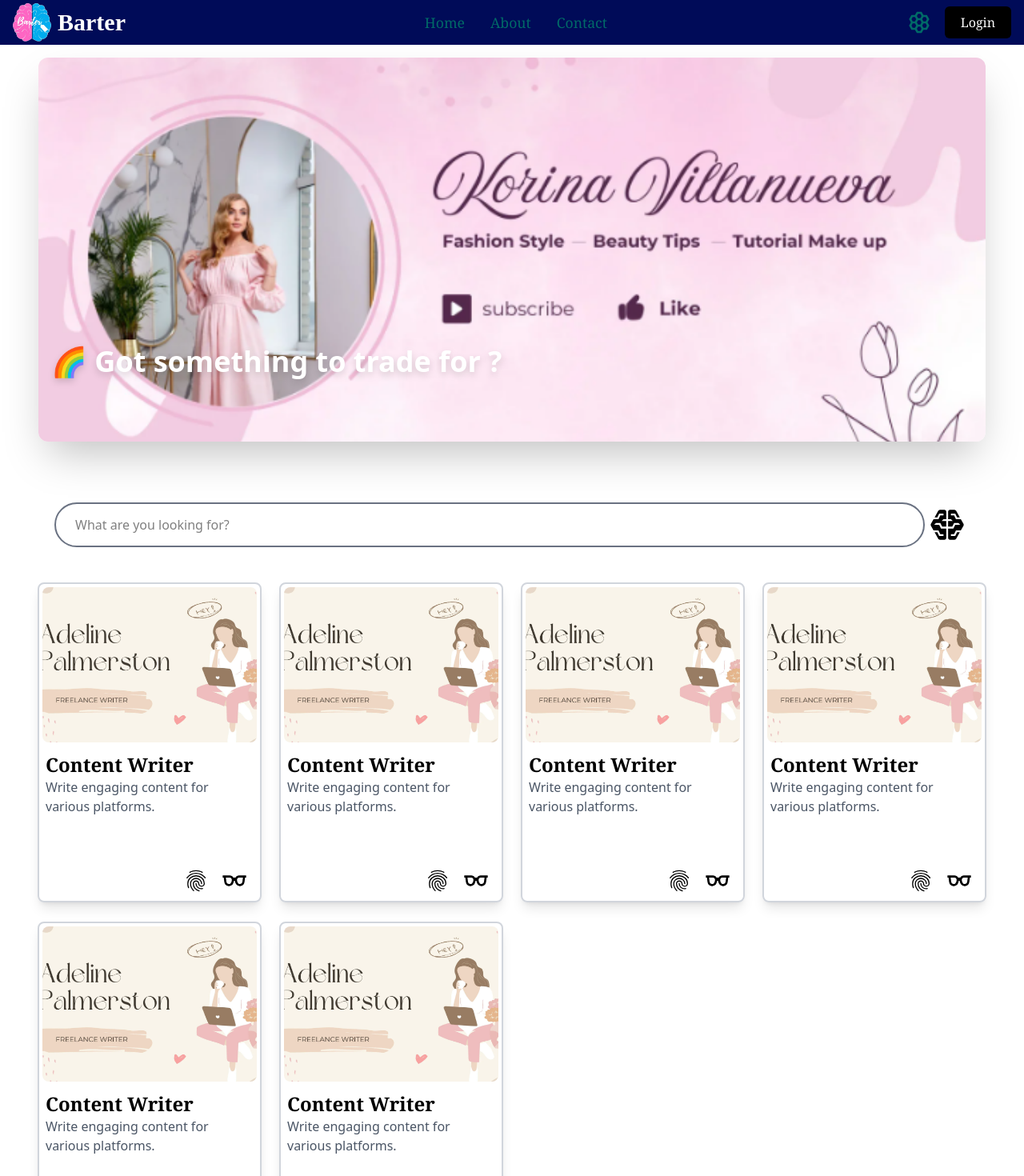
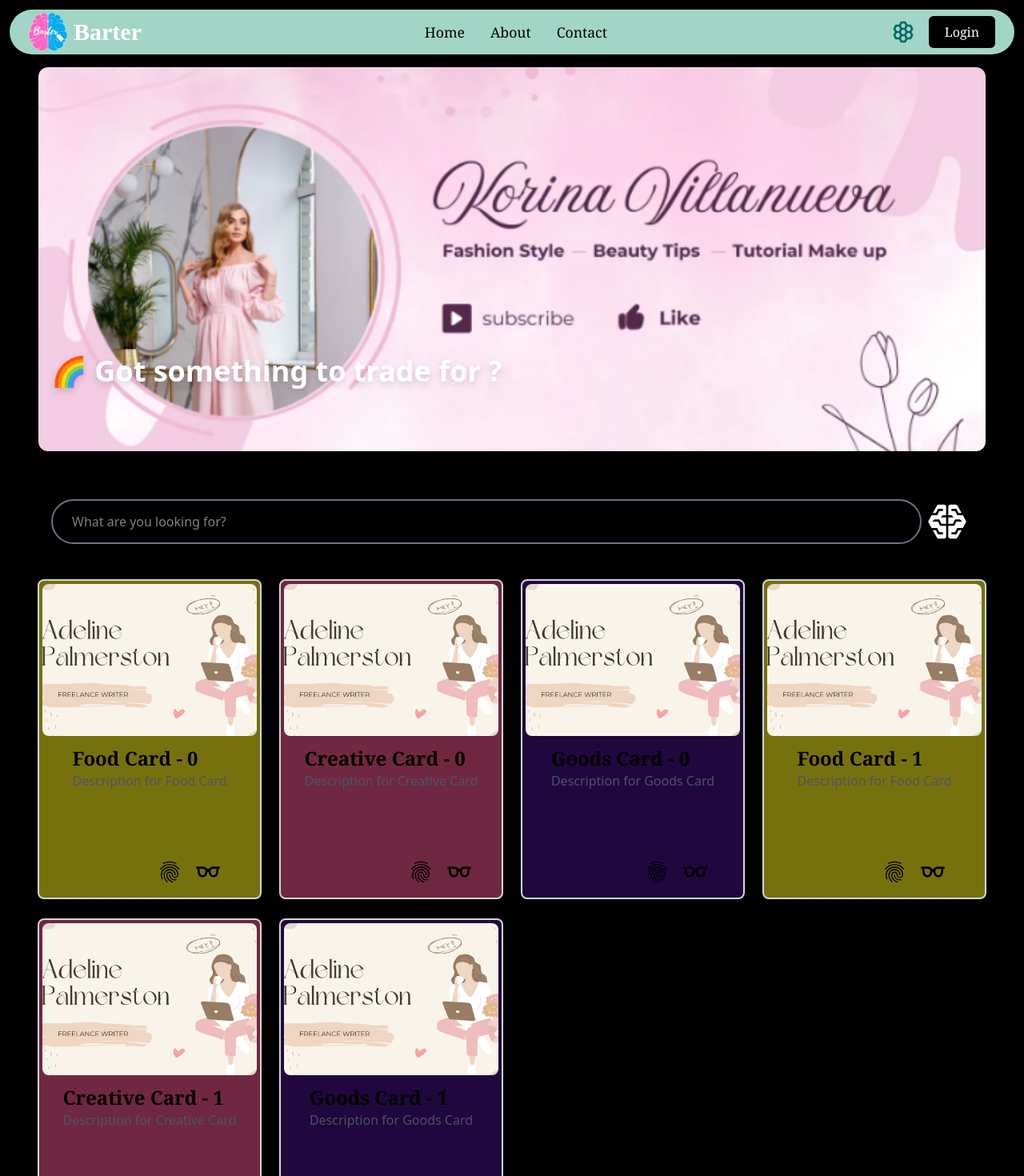
Before and after one commit to iam-aadityasingh/tradenest, a React (Vite) app: page / in a window 1280 px wide. Shown: the top 1470 px of the page at 80% size. Built offline with nearby package versions, Linux system fonts and the light colour scheme; a web font is replaced by a local one.

Commit message:
Changed website theme and placing of components

```diff
--- a/src/App.tsx
+++ b/src/App.tsx
@@ -6,7 +6,7 @@ import Footer from './components/Footer/footer';
 export default function App() {
 
   return (
-    <div className="App">
+    <div className="App bg-black">
       <Navbar />
       <Dashboard />
       <Footer />
--- a/src/components/Card/card.tsx
+++ b/src/components/Card/card.tsx
@@ -3,22 +3,29 @@ import like from '../../assets/Card/card-like-dark.svg';
 import info from '../../assets/Card/card-info-dark.svg';
 import { Suspense } from 'react';
 
+interface CardProps {
+  title: string;
+  description: string;
+  category: string;
+  color: string;
+}
+
 const handleClick = () => {
   alert('Image Button Clicked!');
 }
 
-export default function card() {
+export default function card(cardProps: CardProps) {
   return (
     <div>
       <Suspense fallback={<div>Loading Card Content...</div>}>
-          <div className="card border-2 border-gray-300 rounded-lg shadow-lg p-1 h-100 w-70">
+          <div className={`${cardProps.category}-card border-2 border-gray-300 rounded-lg shadow-lg p-1 h-100 w-70 ${cardProps.color} flex flex-col justify-between items-center transaction duration-500 ease-in-out`}>
             <div className="card-img w-full h-[50%]">
               <img src={content_writer} alt="Content Writer" className="w-full h-full rounded-lg object-cover object-center"/>
             </div>
             <div className="card-content h-[50%] mt-2">
               <div className="card-text h-[70%] p-1">
-                <h2 className='font-bold text-black text-2xl serif'>Content Writer</h2>
-                <p className='text-gray-600'>Write engaging content for various platforms.</p>
+                <h2 className='font-bold text-black text-2xl serif'>{cardProps.title}</h2>
+                <p className='text-gray-600'>{cardProps.description}</p>
               </div>
               <div className="card-action h-[30%] flex justify-end items-center p-1 gap-2">
                 <div className="card-like flex items-center mr-2">
--- a/src/components/Dashboard/dashboard.tsx
+++ b/src/components/Dashboard/dashboard.tsx
@@ -1,3 +1,4 @@
+import '../../index.css';
 import { useEffect, useState, Suspense, lazy } from 'react';
 import banner1 from '../../assets/Dashboard/banner1.png';
 import banner2 from '../../assets/Dashboard/banner2.png';
@@ -18,12 +19,21 @@ export default function Dashboard() {
     return () => clearInterval(interval);
   }, []);
 
+  const cardData = [
+    { title: 'Food Card - 0', description: 'Description for Food Card', category: 'food', color: 'food-card' },
+    { title: 'Creative Card - 0', description: 'Description for Creative Card', category: 'fashion', color: 'creative-card'  },
+    { title: 'Goods Card - 0', description: 'Description for Goods Card', category: 'electronics', color: 'goods-card'  },
+    { title: 'Food Card - 1', description: 'Description for Food Card', category: 'food', color: 'food-card' },
+    { title: 'Creative Card - 1', description: 'Description for Creative Card', category: 'fashion', color: 'creative-card'  },
+    { title: 'Goods Card - 1', description: 'Description for Goods Card', category: 'electronics', color: 'goods-card'  },
+  ];
+
   return (
     <div className="dashboard-container">
       <Suspense fallback={<div>Loading Dashboard...</div>}>
         <div className="p-4 w-full max-w-[95vw] min-h-[75vh] mx-auto">
           {/* Image Slider */}
-          <div className="w-full rounded-xl overflow-hidden shadow-2xl mb-16 relative hover:translate-y-5 transition-transform duration-500 ease-in-out">
+          <div className="w-full top-3 rounded-xl overflow-hidden shadow-2xl mb-15 relative hover:translate-y-5 transition-transform duration-500 ease-in-out">
             <img
               src={sliderImages[current]}
               alt={`Slide ${current + 1}`}
@@ -50,8 +60,8 @@ export default function Dashboard() {
               justify-items-center
             "
           >
-            {Array.from({ length: 6 }).map((_, index) => (
-              <Card key={index} />
+            {cardData.map((card, index) => (
+              <Card key={index} title={card.title} description={card.description} category={card.category} color={card.color} />
             ))}
           </div>
         </div>
--- a/src/components/Footer/footer.tsx
+++ b/src/components/Footer/footer.tsx
@@ -19,7 +19,7 @@ export default function Footer() {
 
   return (
     <Suspense fallback={<div><big><i>Loading footer...</i></big></div>}>
-    <footer className="bg-[#FFF4B7] text-black py-12 px-6 w-full mt-12 shadow-inner">
+    <footer className="bg-[#CFFFE2] text-black py-12 px-6 w-full mt-12 shadow-inner">
       <div className="max-w-7xl mx-auto flex flex-col md:flex-row justify-between items-start gap-12">
         <div className="md:w-8/12">
           <h2 className="text-2xl font-bold">Barter</h2>
@@ -56,7 +56,7 @@ export default function Footer() {
       {visible && (
         <button
           onClick={scrollToTop}
-          className="fixed bottom-6 right-6 bg-[#006A67] text-white px-4 py-2 rounded-full shadow-lg hover:bg-black transition"
+          className="fixed bottom-6 right-6 bg-[#006A67] text-white px-4 py-2 rounded-full shadow-lg hover:bg-[#F6F6F6] hover:text-black transition duration-550"
         >
           ↑ Back to Top
         </button>
--- a/src/components/Navbar/navbar.tsx
+++ b/src/components/Navbar/navbar.tsx
@@ -15,9 +15,9 @@ export default function Navbar() {
   };
 
   return (
-    <div className="sticky top-0 z-50">
+    <div className="sticky top-3 z-50">
       <Suspense fallback={<div><big><i>Loading navbar...</i></big></div>}>
-        <div className="navbar h-14 bg-[#000B58] flex items-center justify-between px-4">
+        <div className="navbar h-14 bg-[#A2D5C6] flex items-center justify-between px-6 py-2 rounded-full top-3 ml-3 mr-3">
           <div className="logo flex items-center space-x-2">
             <img src={logo_white} alt="logo" className="h-12 w-12" />
             <h2 className='text-white logo-font text-3xl font-bold'>Barter</h2>
@@ -54,11 +54,10 @@ export default function Navbar() {
 
         {/* Side Navbar for Mobile */}
         <div
-          className={`sidebar md:hidden transition-[left] duration-500 ease-in-out absolute top-14 w-[250px] bg-[#003161] z-40
-          ${isToggled ? 'left-0' : '-left-[250px]'}`}
-          style={{ height: 'calc(100vh - 56px)' }}
+          className={`sidebar md:hidden transition-[left] duration-500 ease-in-out absolute top-15 w-[250px] bg-[#A2D5C6] z-40 rounded-4xl
+          ${isToggled ? 'left-3 top-15' : '-left-[250px]'}`}
+          style={{ height: 'calc(100vh - 100px)' }}
         >
-
           <Link to="/" className="side-link serif"><span className='side-link-text'>Home</span></Link>
           <Link to="/about" className="side-link serif"><span className='side-link-text'>About</span></Link>
           <Link to="/contact" className="side-link serif"><span className='side-link-text'>Contact</span></Link>
--- a/src/components/Searchbar/searchbar.tsx
+++ b/src/components/Searchbar/searchbar.tsx
@@ -1,14 +1,14 @@
 import { Suspense} from 'react'
-import search_icon from "../../assets/Searchbar/search-icon-dark.svg";
+import search_icon from "../../assets/Searchbar/search-icon-light.svg";
 
 export default function searchbar() {
   return (
     <div>
         <Suspense fallback={<div>Loading Searchbar...</div>}>
             <div className="searchbar-container flex items-center justify-center w-full h-20">
-              <input id="search-text" type="text" placeholder="What are you looking for?" className="w-[85vw] h-14 border-2 border-gray-500 hover:border-black rounded-4xl pl-6 "/>
+              <input id="search-text" type="text" placeholder="What are you looking for?" className="w-[85vw] text-white h-14 border-2 transition duration-150 ease-in-out delay-150 border-gray-500 hover:border-white rounded-4xl pl-6"/>
               <button className="search-button" type='submit'>
-                  <img src={search_icon} alt="search_icon" className='h-14 w-14'/>
+                  <img src={search_icon} alt="search_icon" className='h-16 w-16'/>
               </button>
             </div>
         </Suspense>
--- a/src/index.css
+++ b/src/index.css
@@ -10,7 +10,7 @@
 }
 
 .nav-link {
-    @apply text-[1.1rem] text-[#006A67] hover:text-white transition duration-250;
+    @apply text-[1.1rem] text-black hover:text-[#F6F6F6] transition duration-250;
 }
 
 .side-link {
@@ -18,9 +18,22 @@
 }
 
 .side-link-text {
-    @apply h-full w-full p-4 px-6 inline-block hover:text-white hover:translate-x-4 transition duration-250;
+    @apply h-full w-full p-4 px-6 inline-block text-black hover:text-[#F6F6F6] hover:translate-x-4 transition duration-250;
 }
 
+/*FIXME: The border of the button briefly changes to white then to the desired color.*/
 .btn {
-    @apply transition ease-in-out delay-150 duration-250 hover:bg-white hover:text-black px-5 py-2 rounded-md bg-black text-white;
+    @apply transition ease-in-out delay-150 duration-250 hover:bg-[#A2D5C6] hover:border-2 hover:border-[#CFFFE2] hover:text-black px-5 py-2 rounded-md bg-black text-white;
 }
+
+.food-card {
+    @apply hover:bg-[#FAEE1C] bg-[#faef1c79];
+}
+
+.creative-card {
+    @apply hover:bg-[#F3558E] bg-[#f3558f75];
+}
+
+.goods-card {
+    @apply hover:bg-[#49108B] bg-[#49108b71];
+}
```
Also changed, not shown: src/assets/Searchbar/search-icon-dark.svg, src/assets/Searchbar/search-icon-light.svg.
